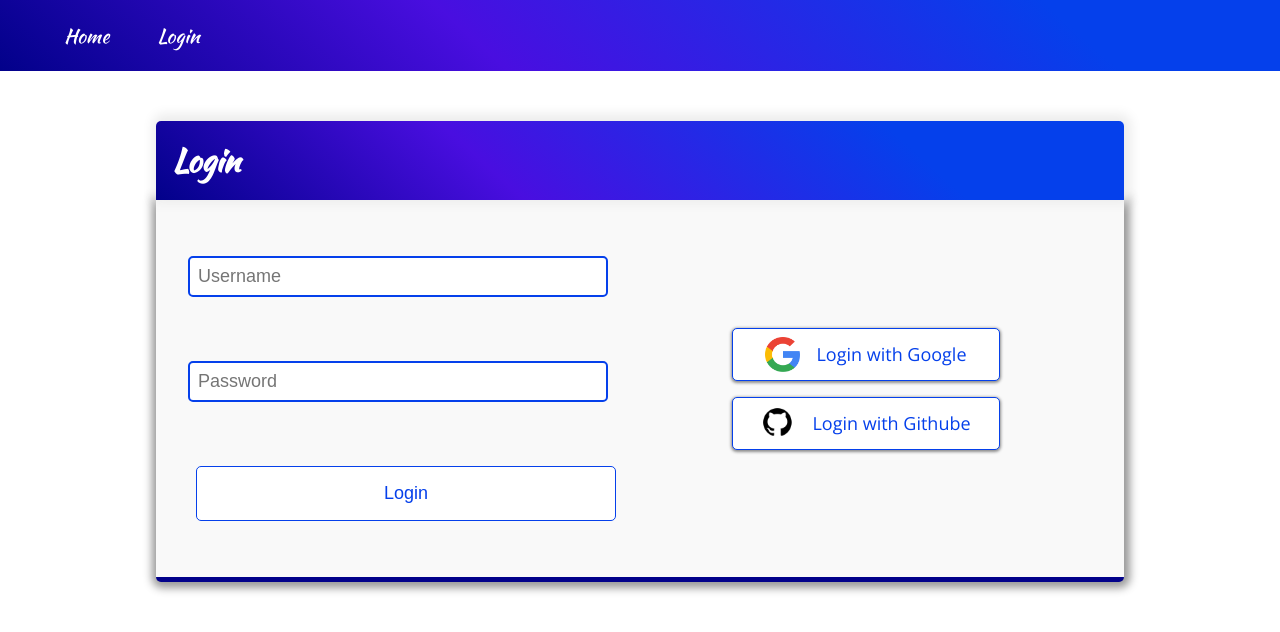
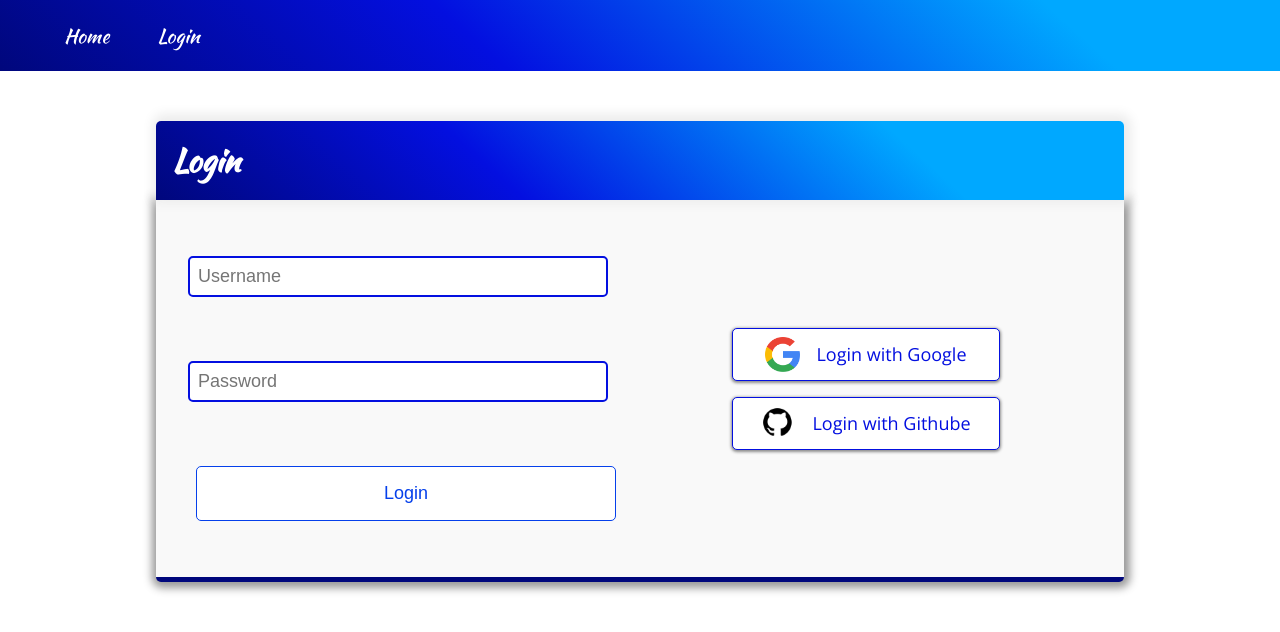
Before and after one commit to mhdrezaei/react-login-page, a React (Create React App) app: page /login in a window 1280 px wide. Shown: the top 632 px of the page. Built offline with nearby package versions, Linux system fonts and the light colour scheme.

Commit message:
create theme

```diff
--- a/src/components/App.js
+++ b/src/components/App.js
@@ -1,6 +1,6 @@
 import React from "react";
 import { Route, Routes } from "react-router-dom";
-import { createGlobalStyle } from "styled-components";
+import { createGlobalStyle, ThemeProvider } from "styled-components";
 import Home from "./pages/Home";
 import Login from "./pages/Login";
 
@@ -25,15 +25,20 @@ p{
   margin-block-end: 0;
 }
 `;
+const theme = {
+  primaryColor: "#00077c",
+  secondaryColor: "#00a8ff",
+  accentColor: "#030fe0",
+};
 function App() {
   return (
-    <>
+    <ThemeProvider theme={theme}>
       <GlobalStyle />
       <Routes>
         <Route path="/login" element={<Login />} />
         <Route path="/" element={<Home />} />
       </Routes>
-    </>
+    </ThemeProvider>
   );
 }
 
--- a/src/components/Header.js
+++ b/src/components/Header.js
@@ -7,9 +7,9 @@ const HeaderWrapper = styled.header`
   color: white;
   background: linear-gradient(
     222deg,
-    rgba(5, 64, 235, 1) 23%,
-    rgba(73, 14, 224, 1) 65%,
-    rgba(2, 1, 138, 1) 100%
+    ${(s) => s.theme.secondaryColor} 23%,
+    ${(s) => s.theme.accentColor} 65%,
+    ${(s) => s.theme.primaryColor} 100%
   );
   padding: 1rem 3rem;
   display: flex;
--- a/src/components/common/Button.js
+++ b/src/components/common/Button.js
@@ -30,7 +30,8 @@ const ButtonDiv = styled.div`
       width: 100%;
       height: 0%;
       border-radius: 0 0 50% 50%;
-      background-color: #0540eb;
+      background-color: ${(s) =>
+        s.primary ? s.theme.primaryColor : s.theme.secondaryColor};
       z-index: -1;
       transition: all 0.5s;
     }
--- a/src/components/common/Input.js
+++ b/src/components/common/Input.js
@@ -7,7 +7,7 @@ const InputText = styled.input`
   font-size: 18px;
   padding: 0.5rem;
   margin: 2rem 0.5rem;
-  border: 2px solid #0540eb;
+  border: 2px solid ${(s) => s.theme.accentColor};
   border-radius: 5px;
   outline: none;
   z-index: 3;
@@ -23,7 +23,7 @@ const InputText = styled.input`
     transition: transform 0.4s ease-in-out;
   }
   &:focus {
-    border: 2px solid #02018a;
+    border: 2px solid ${(s) => s.theme.primaryColor};
   }
 `;
 
@@ -62,7 +62,6 @@ function Input(props) {
     }
   };
 
-
   return (
     <InputGroup>
       <InputText {...props} onKeyUp={handleInput} />
--- a/src/components/common/SocialBtn.js
+++ b/src/components/common/SocialBtn.js
@@ -7,10 +7,10 @@ const SocialButton = styled.a`
   width: 50%;
   font-size: 18px;
   padding: 0.5rem 1rem;
-  border: 1px solid #0540eb;
+  border: 1px solid ${(s) => s.theme.accentColor};
   border-radius: 5px;
   background-color: #fff;
-  color: #0540eb;
+  color: ${(s) => s.theme.accentColor};
   cursor: pointer;
   overflow: hidden;
   z-index: 5;
--- a/src/components/pages/Home.js
+++ b/src/components/pages/Home.js
@@ -17,7 +17,7 @@ const Content = styled.div`
   color: #333;
   border-radius: 0 0 5px 5px;
   box-shadow: 1px 1px 8px 5px #999;
-  border-bottom: 5px solid #02018a;
+  border-bottom: 5px solid ${(s) => s.theme.primaryColor};
   margin-bottom: 5rem;
 `;
 
--- a/src/components/pages/Login.js
+++ b/src/components/pages/Login.js
@@ -13,7 +13,7 @@ const Content = styled.div`
   color: #333;
   border-radius: 0 0 5px 5px;
   box-shadow: 1px 1px 8px 5px #999;
-  border-bottom: 5px solid #02018a;
+  border-bottom: 5px solid ${(s) => s.theme.primaryColor};
   margin-bottom: 5rem;
 `;
 
@@ -21,9 +21,9 @@ export const Heading = styled.h1`
   position: relative;
   background: linear-gradient(
     222deg,
-    rgba(5, 64, 235, 1) 23%,
-    rgba(73, 14, 224, 1) 65%,
-    rgba(2, 1, 138, 1) 100%
+    ${(s) => s.theme.secondaryColor} 23%,
+    ${(s) => s.theme.accentColor} 65%,
+    ${(s) => s.theme.primaryColor} 100%
   );
   padding: 1rem;
   margin-bottom: 0;
```
